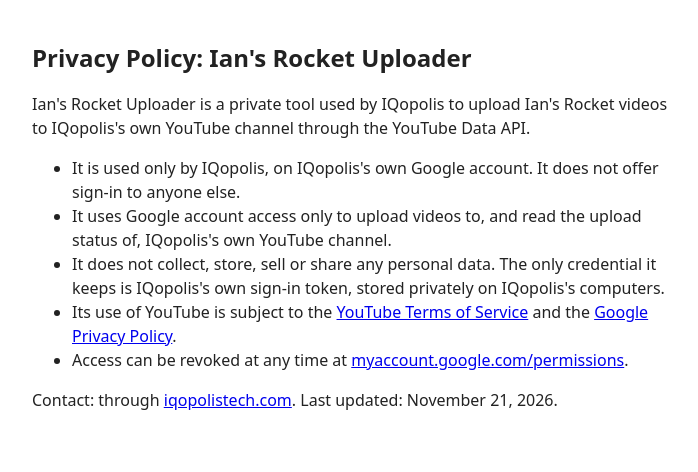
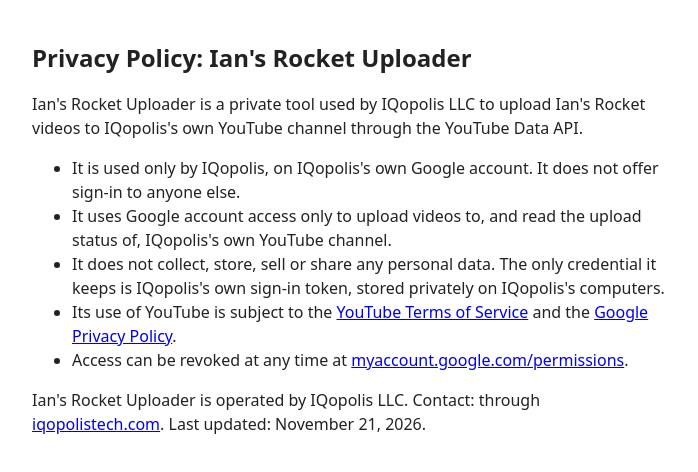
Before and after one commit to tuhyler/ians-rocket-uploader, a plain HTML site: page privacy.html in a window 1280 px wide. Shown: the whole page, without its empty margins (288-986 px from the left). Drawn offline with Linux system fonts and the light colour scheme.

Commit message:
Name the operator: IQopolis LLC

```diff
--- a/privacy.html
+++ b/privacy.html
@@ -1,6 +1,6 @@
 <!doctype html><html lang="en"><head><meta charset="utf-8"><meta name="viewport" content="width=device-width,initial-scale=1"><title>Privacy Policy</title><style>body{font-family:system-ui,sans-serif;max-width:640px;margin:40px auto;padding:0 16px;line-height:1.5;color:#222;background:#fff}h1{font-size:1.5em}</style></head><body>
 <h1>Privacy Policy: Ian's Rocket Uploader</h1>
-<p>Ian's Rocket Uploader is a private tool used by IQopolis to upload Ian's Rocket videos to IQopolis's own YouTube channel through the YouTube Data API.</p>
+<p>Ian's Rocket Uploader is a private tool used by IQopolis LLC to upload Ian's Rocket videos to IQopolis's own YouTube channel through the YouTube Data API.</p>
 <ul>
 <li>It is used only by IQopolis, on IQopolis's own Google account. It does not offer sign-in to anyone else.</li>
 <li>It uses Google account access only to upload videos to, and read the upload status of, IQopolis's own YouTube channel.</li>
@@ -8,5 +8,5 @@
 <li>Its use of YouTube is subject to the <a href="https://www.youtube.com/t/terms">YouTube Terms of Service</a> and the <a href="https://policies.google.com/privacy">Google Privacy Policy</a>.</li>
 <li>Access can be revoked at any time at <a href="https://myaccount.google.com/permissions">myaccount.google.com/permissions</a>.</li>
 </ul>
-<p>Contact: through <a href="https://iqopolistech.com">iqopolistech.com</a>. Last updated: November 21, 2026.</p>
+<p>Ian's Rocket Uploader is operated by IQopolis LLC. Contact: through <a href="https://iqopolistech.com">iqopolistech.com</a>. Last updated: November 21, 2026.</p>
 </body></html>
```
Also changed, not shown: index.html (+2 -1 lines).
